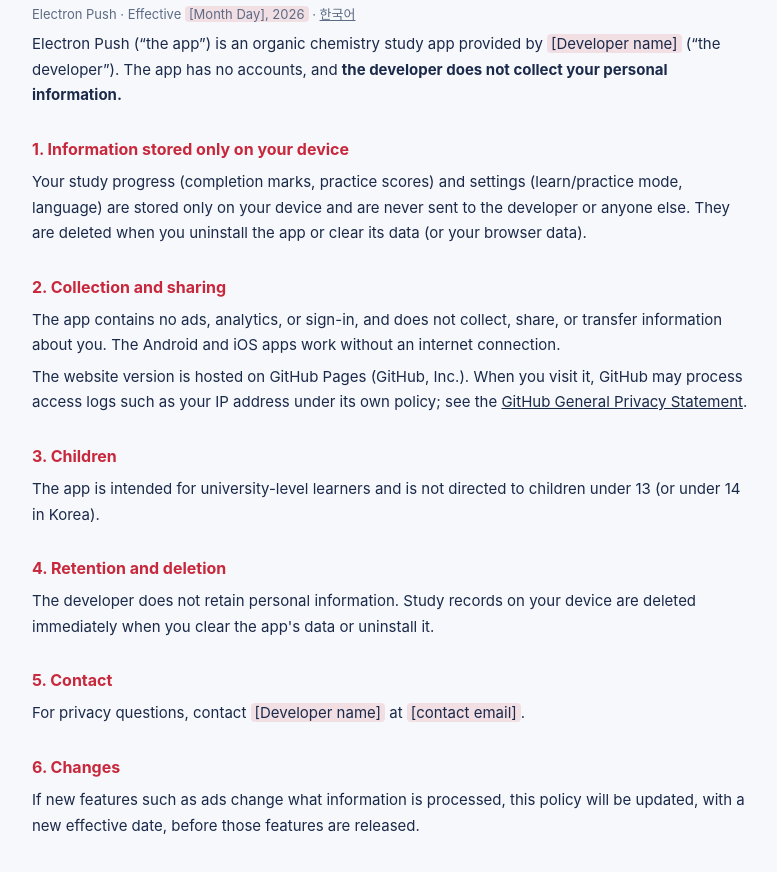
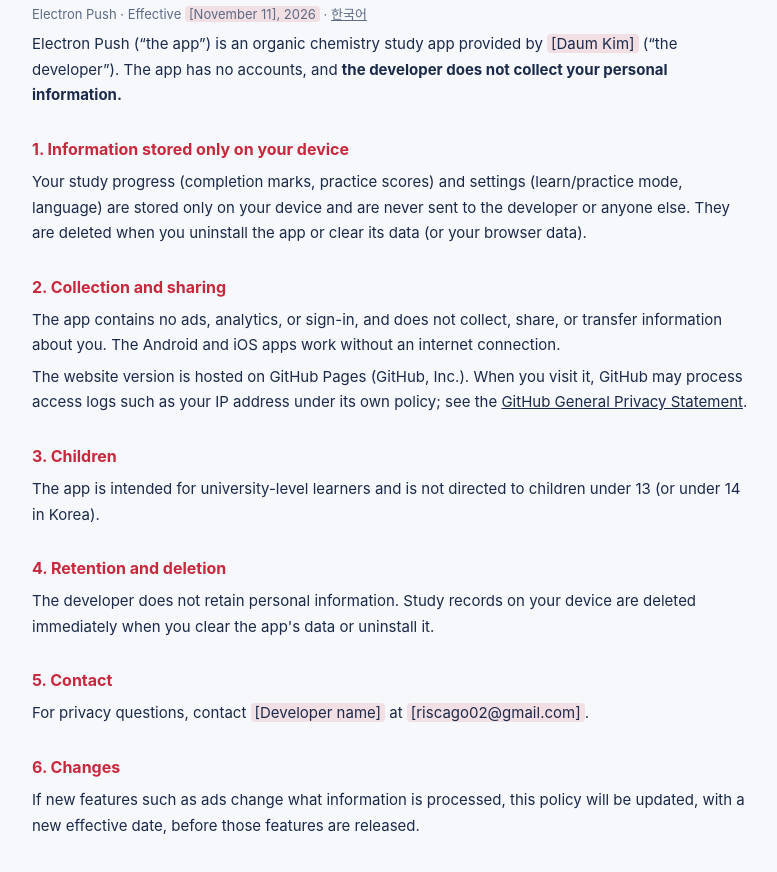
Before and after one commit to riscago/riscago.github.io, a plain HTML site: page web/privacy-en.html in a window 1280 px wide. Shown: the part 68-940 px from the top of the page, without its empty margins (248-1025 px from the left). Drawn offline with Linux system fonts and the light colour scheme.

Commit message:
Update privacy-en.html

```diff
--- a/web/privacy-en.html
+++ b/web/privacy-en.html
@@ -20,9 +20,9 @@
 <body>
 <main>
 <h1>Privacy Policy</h1>
-<p class="meta">Electron Push · Effective <span class="fill">[Month Day], 2026</span> · <a href="privacy-ko.html">한국어</a></p>
+<p class="meta">Electron Push · Effective <span class="fill">[November 11], 2026</span> · <a href="privacy-ko.html">한국어</a></p>
 
-<p>Electron Push (“the app”) is an organic chemistry study app provided by <span class="fill">[Developer name]</span> (“the developer”). The app has no accounts, and <b>the developer does not collect your personal information.</b></p>
+<p>Electron Push (“the app”) is an organic chemistry study app provided by <span class="fill">[Daum Kim]</span> (“the developer”). The app has no accounts, and <b>the developer does not collect your personal information.</b></p>
 
 <h2>1. Information stored only on your device</h2>
 <p>Your study progress (completion marks, practice scores) and settings (learn/practice mode, language) are stored only on your device and are never sent to the developer or anyone else. They are deleted when you uninstall the app or clear its data (or your browser data).</p>
@@ -38,7 +38,7 @@
 <p>The developer does not retain personal information. Study records on your device are deleted immediately when you clear the app's data or uninstall it.</p>
 
 <h2>5. Contact</h2>
-<p>For privacy questions, contact <span class="fill">[Developer name]</span> at <span class="fill">[contact email]</span>.</p>
+<p>For privacy questions, contact <span class="fill">[Developer name]</span> at <span class="fill">[riscago02@gmail.com]</span>.</p>
 
 <h2>6. Changes</h2>
 <p>If new features such as ads change what information is processed, this policy will be updated, with a new effective date, before those features are released.</p>
```
